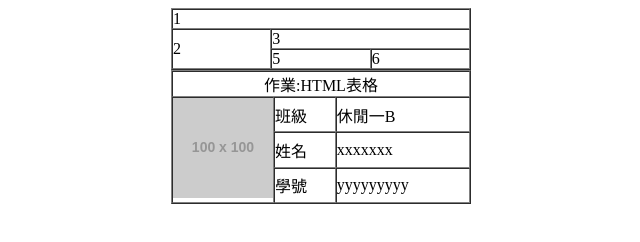
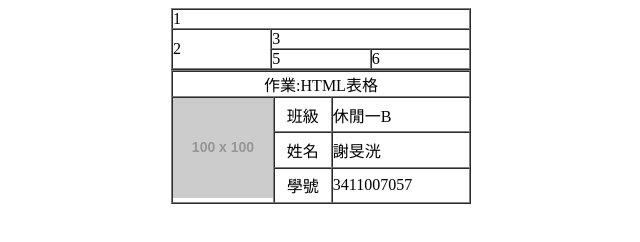
Before and after one commit to xpuaz0705/xpuaz0705, a plain HTML site: page table.html in a window 1280 px wide. Shown: the whole page, without its empty margins (319-959 px from the left). Drawn offline with Linux system fonts and the light colour scheme; placeholder pictures from the web are drawn by us.

Commit message:
Add files via upload

```diff
--- a/table.html
+++ b/table.html
@@ -31,18 +31,18 @@
         <img src="https://fakeimg.pl/100x100/">
 
     </td>
-    <td>班級</td>
+    <td align="center">班級</td>
     <td>休閒一B</td>
 </tr>
 <tr>
 
-    <td>姓名</td>
-    <td>xxxxxxx</td>
+    <td align="center">姓名</td>
+    <td>謝旻洸</td>
 </tr>
 <tr>
 
-    <td>學號</td>
-    <td>yyyyyyyyy</td>
+    <td align="center">學號</td>
+    <td>3411007057</td>
 </tr>
     </table>
 </body>
```
